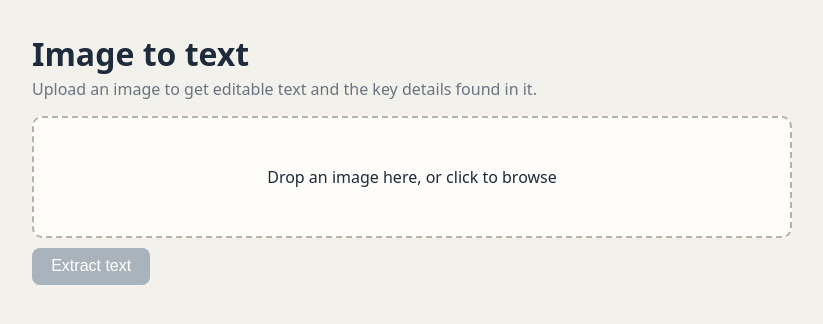
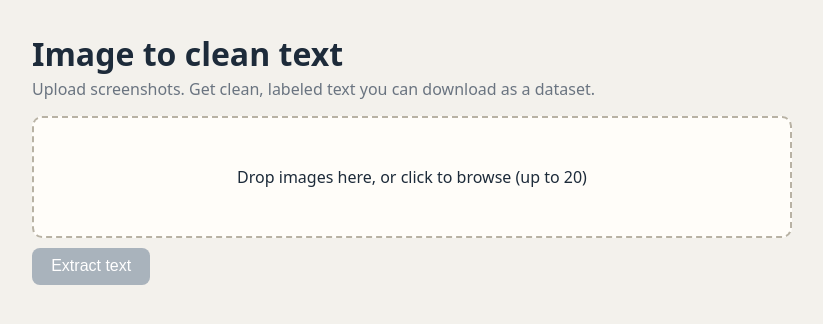
Before and after one commit to nikhilmunimakula/ocr-app, a Flask app: page / in a window 1280 px wide. Shown: the top 324 px of the page, without its empty margins (228-1051 px from the left). Run offline with Flask 3, Linux system fonts and the light colour scheme.

Commit message:
Updated project code

```diff
--- a/app.py
+++ b/app.py
@@ -1,22 +1,49 @@
 import os
 import uuid
-from flask import Flask, request, jsonify, render_template
 
-from ocr.preprocess import preprocess
+from flask import Flask, jsonify, render_template, request
+
+from ocr.cleaning import clean_for_dataset, extract_symbols, extract_urls
 from ocr.extract import extract_text
 from ocr.filtering import filter_words
-from ocr.nlp import analyze, clean_text
+from ocr.preprocess import preprocess
 
 app = Flask(__name__)
-app.config["MAX_CONTENT_LENGTH"] = 8 * 1024 * 1024   # reject files over 8 MB
+app.config["MAX_CONTENT_LENGTH"] = 40 * 1024 * 1024    # whole request, all images
 
 UPLOAD_DIR = "uploads"
 os.makedirs(UPLOAD_DIR, exist_ok=True)
 ALLOWED = {"png", "jpg", "jpeg", "bmp", "tiff", "webp"}
+MAX_FILES = 20
+MIN_CONF = 60
 
 
-def allowed_file(filename):
-    return "." in filename and filename.rsplit(".", 1)[1].lower() in ALLOWED
+def allowed_file(name):
+    return "." in name and name.rsplit(".", 1)[1].lower() in ALLOWED
+
+
+def process_one(file):
+    """OCR one uploaded image and return one labeled record (a dictionary)."""
+    ext = file.filename.rsplit(".", 1)[1].lower()
+    path = os.path.join(UPLOAD_DIR, f"{uuid.uuid4().hex}.{ext}")
+    file.save(path)
+    try:
+        processed = preprocess(path)
+        raw_text, confidence, words = extract_text(processed, psm=3)
+        clean = clean_for_dataset(filter_words(words, MIN_CONF))
+        return {
+            "file": file.filename,
+            "confidence": confidence,
+            "word_count": len(clean.split()),
+            "status": "ok" if confidence >= 60 and clean else "needs_review",
+            "urls": extract_urls(raw_text),            # searched in the full OCR text
+            "symbols": extract_symbols(raw_text),      # searched in the full OCR text
+            "raw_text": raw_text.strip(),
+            "clean_text": clean,
+        }
+    finally:
+        if os.path.exists(path):
+            os.remove(path)                            # always clean up
 
 
 @app.route("/")
@@ -26,43 +53,23 @@
 
 @app.route("/upload", methods=["POST"])
 def upload():
-    #Validate the request
-    file = request.files.get("image")
-    if file is None or file.filename == "":
-        return jsonify(error="No file received."), 400
-    if not allowed_file(file.filename):
-        return jsonify(error="Use a PNG, JPG, BMP, TIFF or WEBP image."), 400
+    files = [f for f in request.files.getlist("images") if f.filename]
+    if not files:
+        return jsonify(error="No images received."), 400
+    if len(files) > MAX_FILES:
+        return jsonify(error=f"Upload at most {MAX_FILES} images at a time."), 400
 
-    #Save under a random name
-    ext = file.filename.rsplit(".", 1)[1].lower()
-    path = os.path.join(UPLOAD_DIR, f"{uuid.uuid4().hex}.{ext}")
-    file.save(path)
+    results, errors = [], []
+    for file in files:                                 # loop over every image
+        if not allowed_file(file.filename):
+            errors.append({"file": file.filename, "error": "Not a supported image type."})
+            continue
+        try:
+            results.append(process_one(file))
+        except Exception as e:                         # one bad file must not stop the rest
+            errors.append({"file": file.filename, "error": str(e)})
 
-    try:
-        psm = int(request.form.get("psm", 3))
-        min_conf = int(request.form.get("min_conf", 60))
-
-        #Run the pipeline
-        processed = preprocess(path)
-        raw_text, confidence, words = extract_text(processed, psm)
-
-        # NLP runs on the filtered text (junk removed)
-        filtered = filter_words(words, min_conf)
-        result = analyze(filtered)
-
-        #The user sees the full text
-        shown = clean_text(raw_text)
-        result["cleaned_text"] = shown
-        result["word_count"] = len(shown.split())
-        result["confidence"] = confidence
-        result["raw_text"] = raw_text
-        return jsonify(result)
-    except Exception as e:
-        return jsonify(error=f"Processing failed: {e}"), 500
-    finally:
-        #Always deletes the uploaded file, even if processing crashed
-        if os.path.exists(path):
-            os.remove(path)
+    return jsonify(results=results, errors=errors)
 
 
 if __name__ == "__main__":
--- a/static/script.js
+++ b/static/script.js
@@ -1,88 +1,166 @@
 const $ = (id) => document.getElementById(id);
-let selectedFile = null;
+let files = [];
+let records = [];
 
-//choose a file: click or drag & drop
+//choose files: click or drag & drop
 const dz = $("dropzone");
 dz.addEventListener("click", () => $("fileInput").click());
-$("fileInput").addEventListener("change", (e) => setFile(e.target.files[0]));
+$("fileInput").addEventListener("change", (e) => setFiles(e.target.files));
 dz.addEventListener("dragover", (e) => { e.preventDefault(); dz.classList.add("hover"); });
 dz.addEventListener("dragleave", () => dz.classList.remove("hover"));
 dz.addEventListener("drop", (e) => {
   e.preventDefault();
   dz.classList.remove("hover");
-  setFile(e.dataTransfer.files[0]);
+  setFiles(e.dataTransfer.files);
 });
 
-function setFile(file) {
-  if (!file || !file.type.startsWith("image/")) {
-    $("status").textContent = "Please choose an image file.";
-    return;
-  }
-  selectedFile = file;
-  $("preview").src = URL.createObjectURL(file);   // instant local preview
-  $("preview").hidden = false;
-  $("dropText").textContent = file.name;
-  $("extractBtn").disabled = false;
+function setFiles(fileList) {
+  files = Array.from(fileList).filter((f) => f.type.startsWith("image/"));
+  $("fileList").textContent = files.length
+    ? `${files.length} image(s): ` + files.map((f) => f.name).join(", ")
+    : "No images selected.";
+  $("extractBtn").disabled = files.length === 0;
   $("status").textContent = "";
 }
 
-//send the image to Flask
+//send all images to Flask
 $("extractBtn").addEventListener("click", async () => {
   const form = new FormData();
-  form.append("image", selectedFile);          // name must match request.files.get("image")
+  files.forEach((f) => form.append("images", f));      // name must match getlist("images")
 
   $("extractBtn").disabled = true;
-  $("status").textContent = "Reading the image...";
+  $("status").textContent = `Reading ${files.length} image(s)...`;
   $("results").hidden = true;
 
   try {
     const res = await fetch("/upload", { method: "POST", body: form });
     const data = await res.json();
     if (!res.ok) throw new Error(data.error);
+    records = data.results;
     showResults(data);
     $("status").textContent = "Done.";
   } catch (err) {
     $("status").textContent = "Error: " + err.message;
   } finally {
-    $("extractBtn").disabled = false;
+    $("extractBtn").disabled = files.length === 0;
   }
 });
 
-function showResults(d) {
-  $("output").value = d.cleaned_text;
-  $("meta").textContent = `${d.word_count} words, ${d.confidence}% confidence`;
+function showResults(data) {
+  const cards = $("cards");
+  cards.innerHTML = "";
+  records.forEach((r, i) => cards.appendChild(makeCard(r, i)));
 
-  const found = $("found");
-  found.innerHTML = "";
-  addGroup(found, "Keywords", d.keywords);
-  addGroup(found, "People, places, organizations", d.entities.map((e) => e.text));
-  for (const [name, items] of Object.entries(d.patterns)) addGroup(found, name, items);
-  if (!found.children.length) found.textContent = "Nothing structured found.";
+  const errors = $("errors");
+  errors.innerHTML = "";
+  data.errors.forEach((e) => {
+    const p = document.createElement("p");
+    p.className = "err";
+    p.textContent = `${e.file}: ${e.error}`;
+    errors.appendChild(p);
+  });
+
+  const avg = records.length
+    ? (records.reduce((s, r) => s + r.confidence, 0) / records.length).toFixed(1) : 0;
+  $("summary").textContent = `${records.length} processed, average confidence ${avg}%`;
   $("results").hidden = false;
 }
 
-function addGroup(parent, title, items) {
-  if (!items || !items.length) return;
+function makeCard(r, i) {
+  const card = document.createElement("div");
+  card.className = "card";
+
+  const title = document.createElement("h3");
+  title.textContent = r.file;
+  const badge = document.createElement("span");
+  badge.className = "badge " + r.status;
+  badge.textContent = `${r.status.replace("_", " ")}, ${r.confidence}% confidence, ${r.word_count} words`;
+  title.appendChild(badge);
+  card.appendChild(title);
+
+  const cols = document.createElement("div");
+  cols.className = "cols";
+
+  const rawBox = makeBox("Raw OCR text", r.raw_text, true);
+  const cleanBox = makeBox("Clean text (editable)", r.clean_text, false);
+  cleanBox.area.addEventListener("input", () => {     // keep edits in the dataset
+    records[i].clean_text = cleanBox.area.value;
+    records[i].word_count = cleanBox.area.value.split(/\s+/).filter(Boolean).length;
+  });
+  cols.appendChild(rawBox.wrap);
+  cols.appendChild(cleanBox.wrap);
+  card.appendChild(cols);
+
+  // Separate sections for what was kept out of the clean text
+  card.appendChild(makeChips("Links found", r.urls, "No links found."));
+  card.appendChild(makeChips("Junk symbols found (kept out of the clean text)",
+    r.symbols.map((s) => `${s.symbol}  x${s.count}`), "No junk symbols found."));
+
+  const txtBtn = document.createElement("button");
+  txtBtn.className = "light";
+  txtBtn.textContent = "Download .txt";
+  txtBtn.addEventListener("click", () =>
+    download(r.file.replace(/\.[^.]+$/, "") + ".txt", records[i].clean_text, "text/plain"));
+  card.appendChild(txtBtn);
+  return card;
+}
+
+function makeBox(label, text, readonly) {
+  const wrap = document.createElement("div");
+  const lab = document.createElement("label");
+  lab.textContent = label;
+  const area = document.createElement("textarea");
+  area.rows = 8;
+  area.readOnly = readonly;
+  area.value = text;                                   // .value, not innerHTML: safe
+  wrap.appendChild(lab);
+  wrap.appendChild(area);
+  return { wrap, area };
+}
+
+function makeChips(title, items, emptyText) {
   const div = document.createElement("div");
   div.className = "group";
   const label = document.createElement("b");
   label.textContent = title;
   div.appendChild(label);
+  if (!items.length) {
+    const none = document.createElement("span");
+    none.className = "none";
+    none.textContent = emptyText;
+    div.appendChild(none);
+    return div;
+  }
   items.forEach((item) => {
     const chip = document.createElement("span");
     chip.className = "chip";
-    chip.textContent = item;                   // textContent keeps it safe from injected HTML
+    chip.textContent = item;                           // textContent: safe
     div.appendChild(chip);
   });
-  parent.appendChild(div);
+  return div;
 }
 
-//copy and download
-$("copyBtn").addEventListener("click", () => navigator.clipboard.writeText($("output").value));
-$("downloadBtn").addEventListener("click", () => {
-  const blob = new Blob([$("output").value], { type: "text/plain" });
+// ---- dataset downloads ----
+function csvCell(value) {
+  return '"' + String(value).replace(/"/g, '""') + '"';
+}
+
+$("csvBtn").addEventListener("click", () => {
+  const header = ["file", "status", "confidence", "word_count", "clean_text", "urls", "symbols"];
+  const rows = records.map((r) => header.map((h) => {
+    if (h === "urls") return csvCell(r.urls.join(" | "));
+    if (h === "symbols") return csvCell(r.symbols.map((s) => `${s.symbol} x${s.count}`).join(" "));
+    return csvCell(r[h]);
+  }).join(","));
+  download("dataset.csv", "\ufeff" + [header.join(","), ...rows].join("\n"), "text/csv");
+});
+
+$("jsonBtn").addEventListener("click", () =>
+  download("dataset.json", JSON.stringify(records, null, 2), "application/json"));
+
+function download(name, content, type) {
   const a = document.createElement("a");
-  a.href = URL.createObjectURL(blob);
-  a.download = "extracted.txt";
+  a.href = URL.createObjectURL(new Blob([content], { type }));
+  a.download = name;
   a.click();
-});
+}
--- a/static/style.css
+++ b/static/style.css
@@ -82,3 +82,26 @@
     padding: .15rem .7rem;
     margin: 0 .3rem .3rem 0;
     font-size: .9rem; }
+
+.group {
+    margin-top: .7rem; }
+
+.group b {
+    display: block;
+    font-size: .85rem;
+    color: #6a7480;
+    margin-bottom: .2rem; }
+
+.chip {
+    display: inline-block;
+    background: #e1ebf2;
+    border-radius: 99px;
+    padding: .1rem .7rem;
+    margin: 0 .3rem .3rem 0;
+    font-size: .88rem;
+    font-family: monospace;
+    word-break: break-all; }
+
+.none {
+    color: #8b939c;
+    font-size: .85rem; }
--- a/templates/index.html
+++ b/templates/index.html
@@ -3,31 +3,33 @@
 <head>
   <meta charset="UTF-8">
   <meta name="viewport" content="width=device-width, initial-scale=1">
-  <title>Image to text</title>
+  <title>Image to clean text</title>
   <link rel="stylesheet" href="/static/style.css">
 </head>
 <body>
   <main>
-    <h1>Image to text</h1>
-    <p class="sub">Upload an image to get editable text and the key details found in it.</p>
+    <h1>Image to clean text</h1>
+    <p class="sub">Upload screenshots. Get clean, labeled text you can download as a dataset.</p>
 
     <div id="dropzone" tabindex="0">
-      <p id="dropText">Drop an image here, or click to browse</p>
-      <img id="preview" alt="Selected image" hidden>
-      <input type="file" id="fileInput" accept="image/*" hidden>
+      <p id="dropText">Drop images here, or click to browse (up to 20)</p>
+      <input type="file" id="fileInput" accept="image/*" multiple hidden>
     </div>
+    <div id="fileList"></div>
 
     <button id="extractBtn" disabled>Extract text</button>
     <span id="status"></span>
 
     <section id="results" hidden>
-      <h2>Extracted text <small id="meta"></small></h2>
-      <textarea id="output" rows="10"></textarea>
-      <button id="copyBtn">Copy text</button>
-      <button id="downloadBtn">Download .txt</button>
-
-      <h2>Details found</h2>
-      <div id="found"></div>
+      <div class="bar">
+        <h2>Results <small id="summary"></small></h2>
+        <div>
+          <button id="csvBtn">Download CSV</button>
+          <button id="jsonBtn">Download JSON</button>
+        </div>
+      </div>
+      <div id="cards"></div>
+      <div id="errors"></div>
     </section>
   </main>
   <script src="/static/script.js"></script>
```
Also changed, not shown: ocr/cleaning.py (added, +33 -0 lines).
